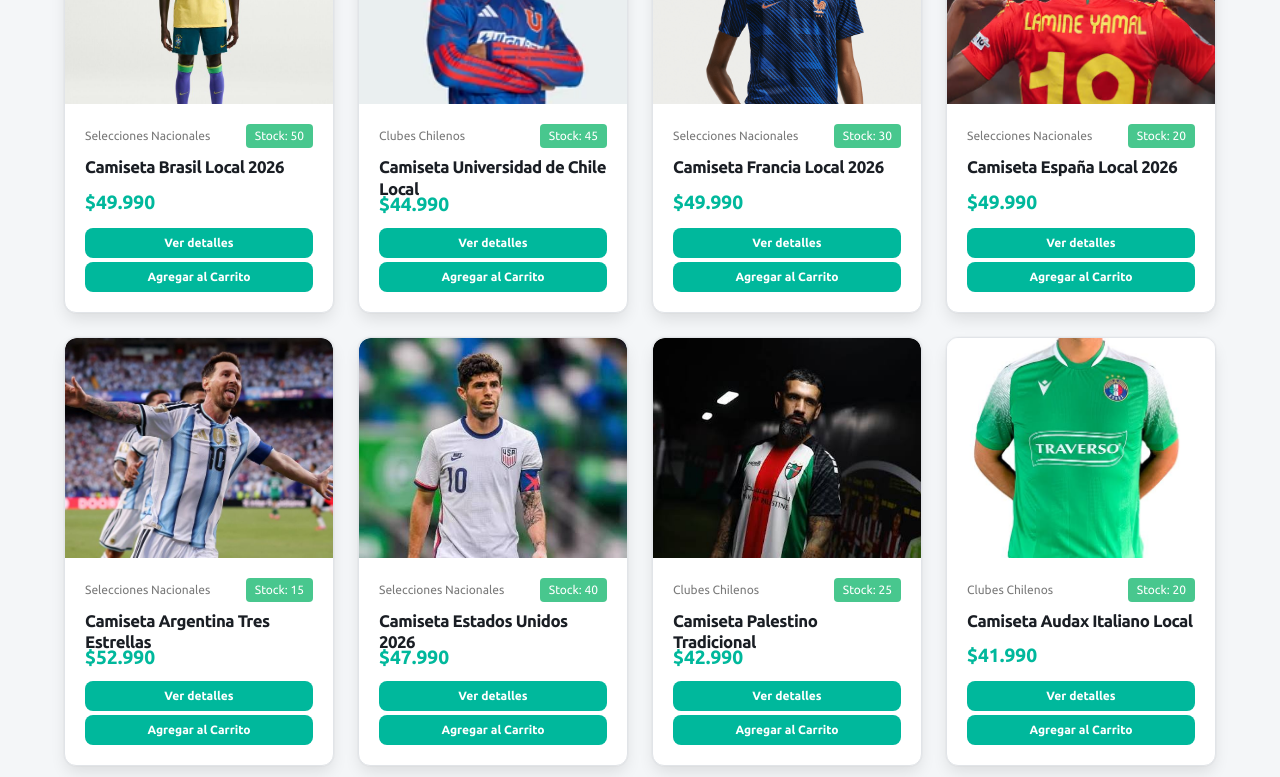
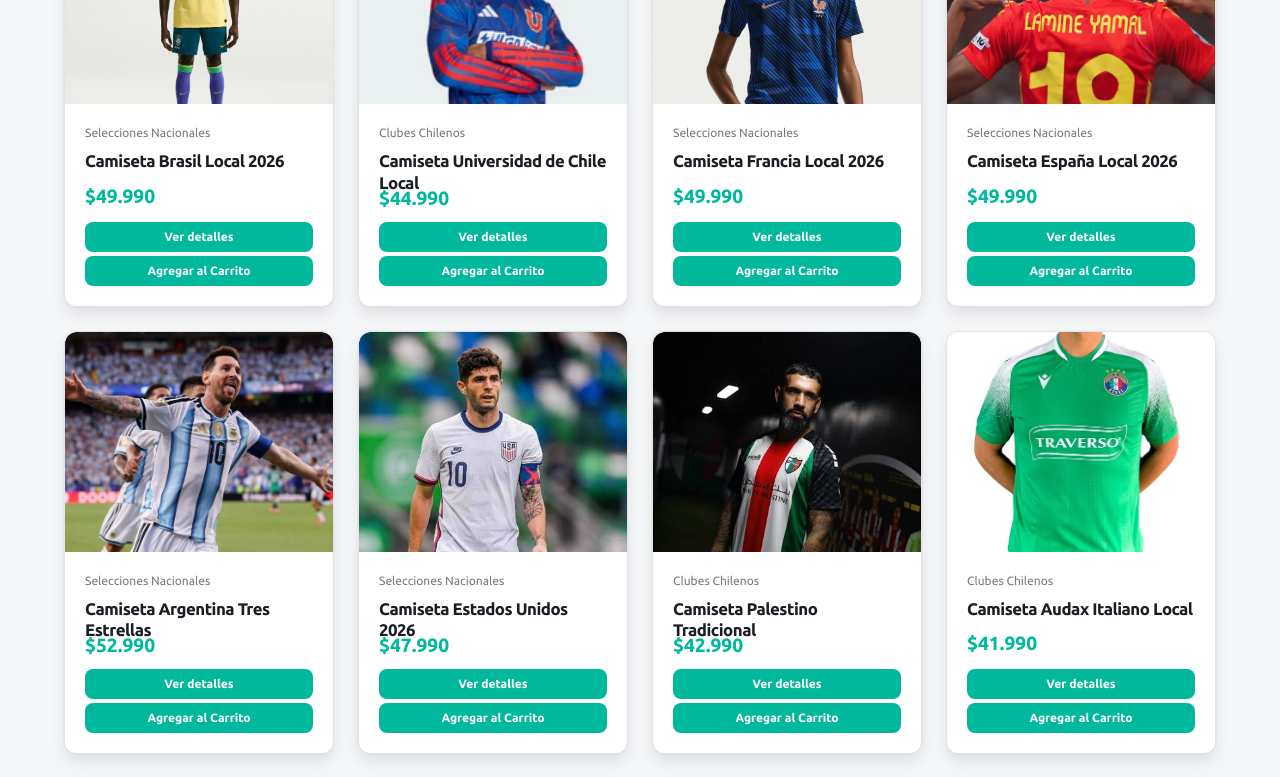
Before and after one commit to DanCode99/fullStack_EV2, a React (Vite) app: page / in a window 1280 px wide. Shown: the part 780-1557 px from the top of the page. Built offline with nearby package versions, Linux system fonts and the light colour scheme.

Commit message:
correcion del productcard

```diff
--- a/src/components/molecules/ProductCard/ProductCard.jsx
+++ b/src/components/molecules/ProductCard/ProductCard.jsx
@@ -1,6 +1,5 @@
 import { useNavigate } from 'react-router-dom'
 import { Button } from '../../atoms/Button/Button.jsx'
-import { Badge } from '../../atoms/Badge/Badge.jsx'
 
 export function ProductCard({
   product,
@@ -9,7 +8,6 @@ export function ProductCard({
 }) {
   const navigate = useNavigate()
   const isOutOfStock = product.stock <= 0
-  const isCriticalStock = product.stock > 0 && product.stock <= (product.stockCritico || 5)
 
   const handleSelect = () => {
     if (onSelect) {
@@ -41,13 +39,6 @@ export function ProductCard({
         <div>
           <div className="is-flex is-justify-content-space-between is-align-items-center mb-2">
             <span className="is-size-7 has-text-grey">{product.categoria}</span>
-            {isOutOfStock ? (
-              <Badge variant="danger">Agotado</Badge>
-            ) : isCriticalStock ? (
-              <Badge variant="warning">¡Últimas unidades!</Badge>
-            ) : (
-              <Badge variant="success">Stock: {product.stock}</Badge>
-            )}
           </div>
 
           <h3
```
